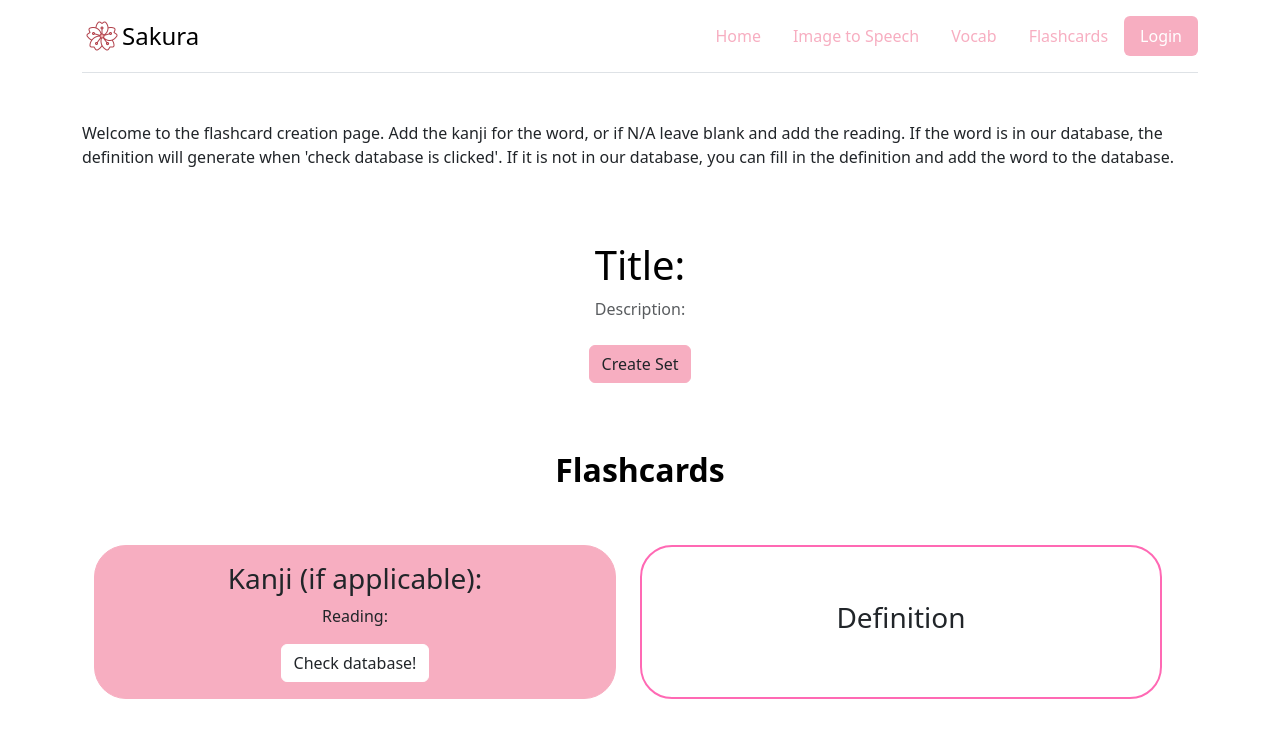
After one commit to emmabry/sakura-app, a Flask app: page /create in a window 1280 px wide. The commit adds this page. Shown: the top 754 px of the page. Run offline with Flask 3, Linux system fonts and the light colour scheme; parts of the project's set-up code (start-up, migrations or seed data) failed here and were passed over.

Commit message:
Add create flashcard set page

```diff
--- a/login.py
+++ b/login.py
@@ -14,4 +14,4 @@ class RegistrationForm(FlaskForm):
     email = StringField('Email', validators=[DataRequired(), Email()])
     password = PasswordField('Password', validators=[DataRequired()])
     submit = SubmitField('Register')
-    jlpt_level = SelectField('JLPT Level', choices=[('N1', 'N1'), ('N2', 'N2'), ('N3', 'N3'), ('N4', 'N4'), ('N5', 'N5')], coerce=int, default=5)
+    jlpt_level = SelectField('JLPT Level', choices=[('N1', 'N1'), ('N2', 'N2'), ('N3', 'N3'), ('N4', 'N4'), ('N5', 'N5')], default=5)
--- a/main.py
+++ b/main.py
@@ -178,6 +178,10 @@ def show_set(set_id):
             n += 1
     return render_template('set.html', flashcards=flashcard_set, logged_in=current_user.is_authenticated)
 
+@app.route('/create', methods=['POST', 'GET'])
+def create_deck():
+    return render_template('create.html', logged_in=current_user.is_authenticated)
+
 
 if __name__ == '__main__':
     app.run(debug=True)
--- a/templates/base.html
+++ b/templates/base.html
@@ -33,6 +33,10 @@
         .pink-nav .nav-link:hover {
             color: #FF69B4;
         }
+        .white-button {
+            background-color: white;
+            border-color: white;
+        }
     </style>
 </head>
 <body>
--- /dev/null
+++ b/templates/create.html
@@ -0,0 +1,35 @@
+{% include 'base.html' %}
+
+<main>
+    <div class="container mt-5 mb-1">
+        <p class="col-lg-12 mx-auto mb-4">Welcome to the flashcard creation page. Add the kanji for the word, or if N/A leave blank and add the reading. If the word is in our database, the definition will generate when 'check database is clicked'. If it is not in our database, you can fill in the definition and add the word to the database.</p>
+        <div class="position-relative p-5 text-center text-muted bg-body rounded-5">
+            <h1 class="text-body-emphasis">Title: </h1>
+            <p class="col-lg-6 mx-auto mb-4">Description: </p>
+            <a href="#" class="btn my-button">Create Set</a>
+        </div>
+    </div>
+        <div class="container px-4 py-2">
+        <div class="row g-4 pt-2 pb-5">
+            <h2 class="fw-bold text-body-emphasis text-center">Flashcards</h2>
+            <div class="row g-4">
+                <div class="col-md-6">
+                    <div class="d-flex flex-column h-100">
+                        <div class="card flash-front rounded-5 p-3 d-flex flex-column justify-content-center align-items-center h-100">
+                            <h3>Kanji (if applicable): </h3>
+                            <p>Reading: </p>
+                            <a href="#" class="btn white-button">Check database!</a>
+                        </div>
+                    </div>
+                </div>
+                <div class="col-md-6">
+                    <div class="d-flex flex-column h-100">
+                        <div class="card flash-back rounded-5 p-3 d-flex flex-column justify-content-center align-items-center h-100">
+                            <h3>Definition</h3>
+                        </div>
+                    </div>
+                </div>
+            </div>
+        </div>
+    </div>
+</main>
--- a/templates/flashcards.html
+++ b/templates/flashcards.html
@@ -5,7 +5,7 @@
       <div class="col d-flex flex-column align-items-md-center gap-2">
         <h2 class="fw-bold text-body-emphasis">Make a set</h2>
         <p class="text-body-secondary">Create your own flashcards set.</p>
-          <a href="#" class="my-button btn">Create</a>
+          <a href="{{ url_for('create_deck') }}" class="my-button btn">Create</a>
       </div>
       <div class="col d-flex flex-column align-items-md-center gap-2">
         <h2 class="fw-bold text-body-emphasis">View your sets</h2>
--- a/templates/index.html
+++ b/templates/index.html
@@ -6,8 +6,8 @@
         <img src="/static/sakura.png" class="d-block mx-lg-auto img-fluid" alt="Bootstrap Themes" loading="lazy">
       </div>
       <div class="col-lg-6">
-        <h1 class="display-5 fw-bold text-body-emphasis lh-1 mb-3">Practice Japanese with Speech Generation</h1>
-        <p class="lead">This application allows you to translate text from images and convert it to speech. The 'Daily' function also gives a daily Japanese sentence to learn, listen to, and memorise. 'Tweets' allow you to view, translate, and listen to the most popular tweets in Japan daily, allowing you to understand what Japanese people really talk about.</p>
+        <h1 class="display-5 fw-bold text-body-emphasis lh-1 mb-3">Learn Japanese with Sakura</h1>
+        <p class="lead">This application allows you to translate text from images and convert it to speech. The 'Vocab' tab also gives random Japanese words to learn, listen to, and memorise based off of your JLPT level. 'Flashcards' allow you to view, practice, and create Japanese flashcard sets.</p>
         <div class="d-grid gap-2 d-md-flex justify-content-md-start">
             <a href="{{ url_for('register') }}">
           <button type="button" class="my-button btn btn-lg px-4 me-md-2">Sign up</button>
```
